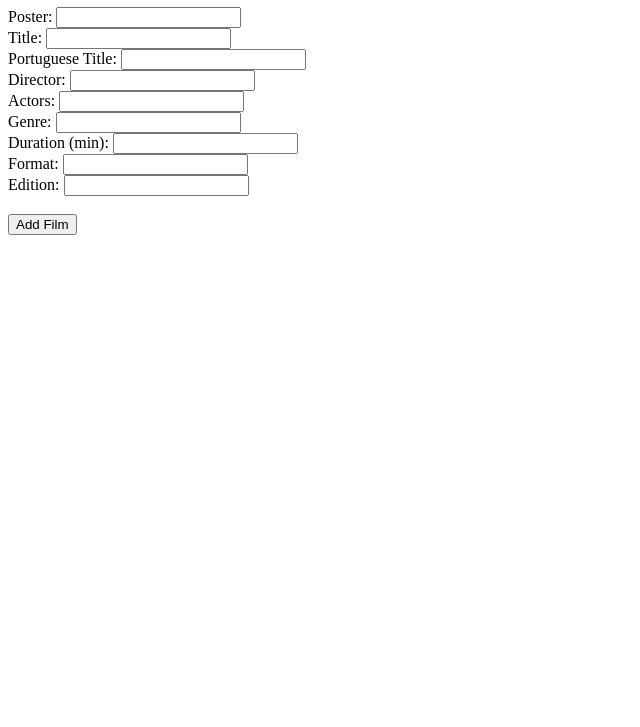
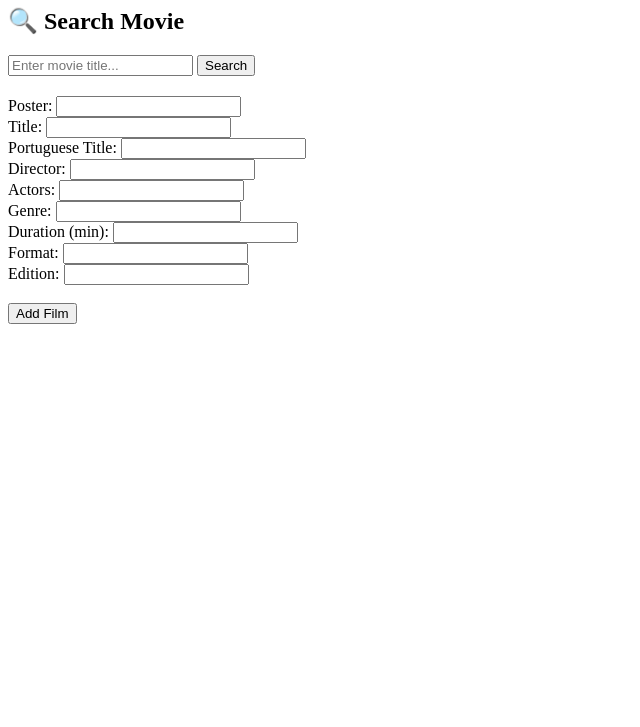
Before and after one commit to salexone/hub-collections, a plain HTML site: page add_film.html in a window 1280 px wide. Shown: the part 73-800 px from the top of the page, without its empty margins (0-640 px from the left). Drawn offline with Linux system fonts and the light colour scheme; no server answers.

Commit message:
Update add_film.html

```diff
--- a/add_film.html
+++ b/add_film.html
@@ -7,6 +7,13 @@
 </head>
 <body>
   <h1>Add a New Film</h1>
+
+  <h2>🔍 Search Movie</h2>
+  <input type="text" id="search-query" placeholder="Enter movie title..." />
+  <button id="search-btn">Search</button>
+
+<div id="search-result" style="margin-top: 20px;"></div>
+
   <form id="film-form">
   <label>Poster: <input type="text" id="poster" /></label><br />
   <label>Title: <input type="text" id="original-title" /></label><br />
```
